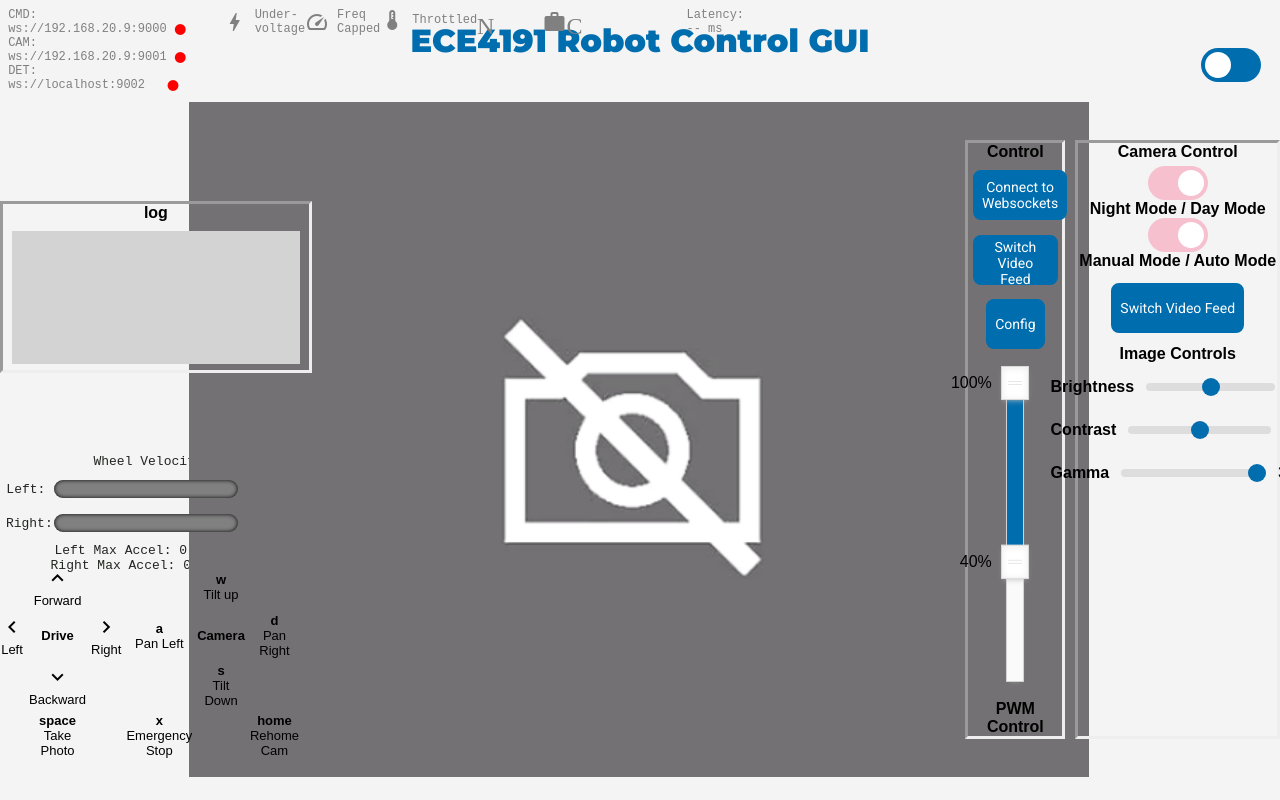
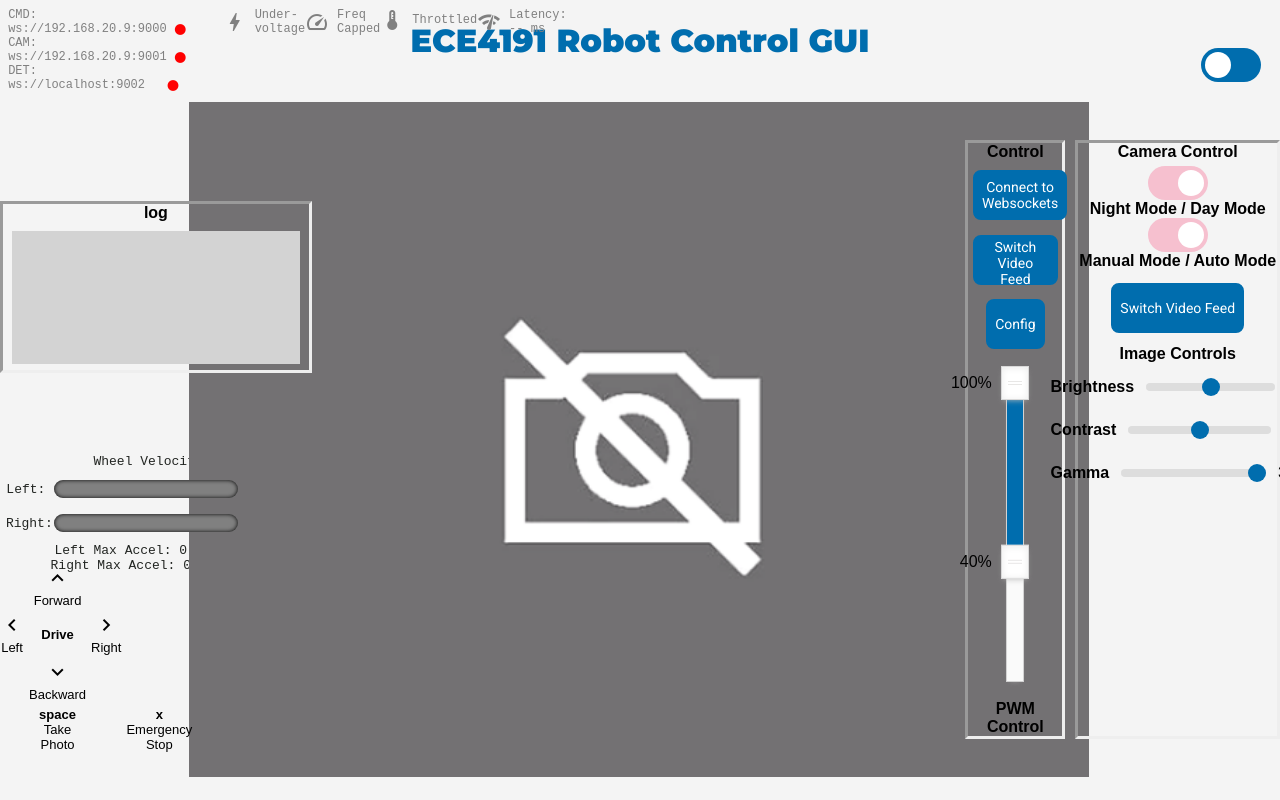
Before and after one commit to ishaanchowdhary/ece4191-s2-2025-r21, a website: page control_gui/index.html in a window 1280 px wide. Shown: the top 800 px of the page. Drawn offline with Linux system fonts and the light colour scheme; a web font is replaced by a local one.

Commit message:
GUI cosmetic fixes

```diff
--- a/control_gui/index.html
+++ b/control_gui/index.html
@@ -45,7 +45,7 @@
         <span>Throttled</span>
       </div>
       <div class="health-item">
-        <span class="material-icons" id="latency-icon">NetworkCheck</span>
+        <span class="material-icons" id="latency-icon">network_check</span>
         <span id="latency-display">Latency: -- ms</span>
       </div>
     </div>
@@ -104,19 +104,19 @@
         <span class="material-icons">keyboard_arrow_down</span><br>Backward
       </div>
       <div style="grid-column: 5; grid-row: 2;">
-        <b>Camera</b>
+        <b></b>
       </div>
       <div style="grid-column: 5; grid-row: 1;">
-        <b>w</b><br>Tilt up
+        <b></b><br>
       </div>
       <div style="grid-column: 4; grid-row: 2;">
-        <b>a</b><br>Pan Left
+        <b></b><br>
       </div>
       <div style="grid-column: 5; grid-row: 3;">
-        <b>s</b><br>Tilt Down
+        <b></b><br>
       </div>
       <div style="grid-column: 6; grid-row: 2;">
-        <b>d</b><br>Pan Right
+        <b></b><br>
       </div>
       <div style="grid-column: 2; grid-row: 4;">
         <b>space</b><br>Take Photo
@@ -125,7 +125,7 @@
         <b>x</b><br>Emergency Stop
       </div>
       <div style="grid-column: 6; grid-row: 4;">
-        <b>home</b><br>Rehome Cam
+        <b></b><br>
       </div>
     </div>
     <!-- Professional switch -->
```
